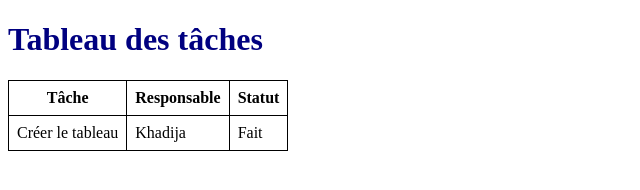
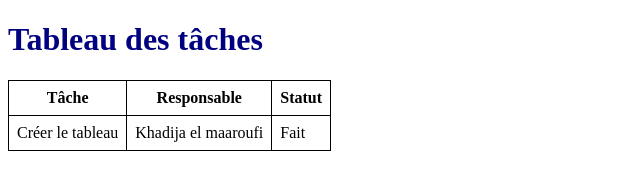
Before and after one commit to khadijaelmaaroufi/Git-learn, a plain HTML site: page index.html in a window 1280 px wide. Shown: the whole page, without its empty margins (0-640 px from the left). Drawn offline with Linux system fonts and the light colour scheme.

Commit message:
Modifie le tableau

```diff
--- a/index.html
+++ b/index.html
@@ -15,7 +15,7 @@
     </tr>
     <tr>
       <td>Créer le tableau</td>
-      <td>Khadija</td>
+      <td>Khadija el maaroufi</td>
       <td>Fait</td>
     </tr>
   </table>
```
Also changed, not shown: 1 other file.
